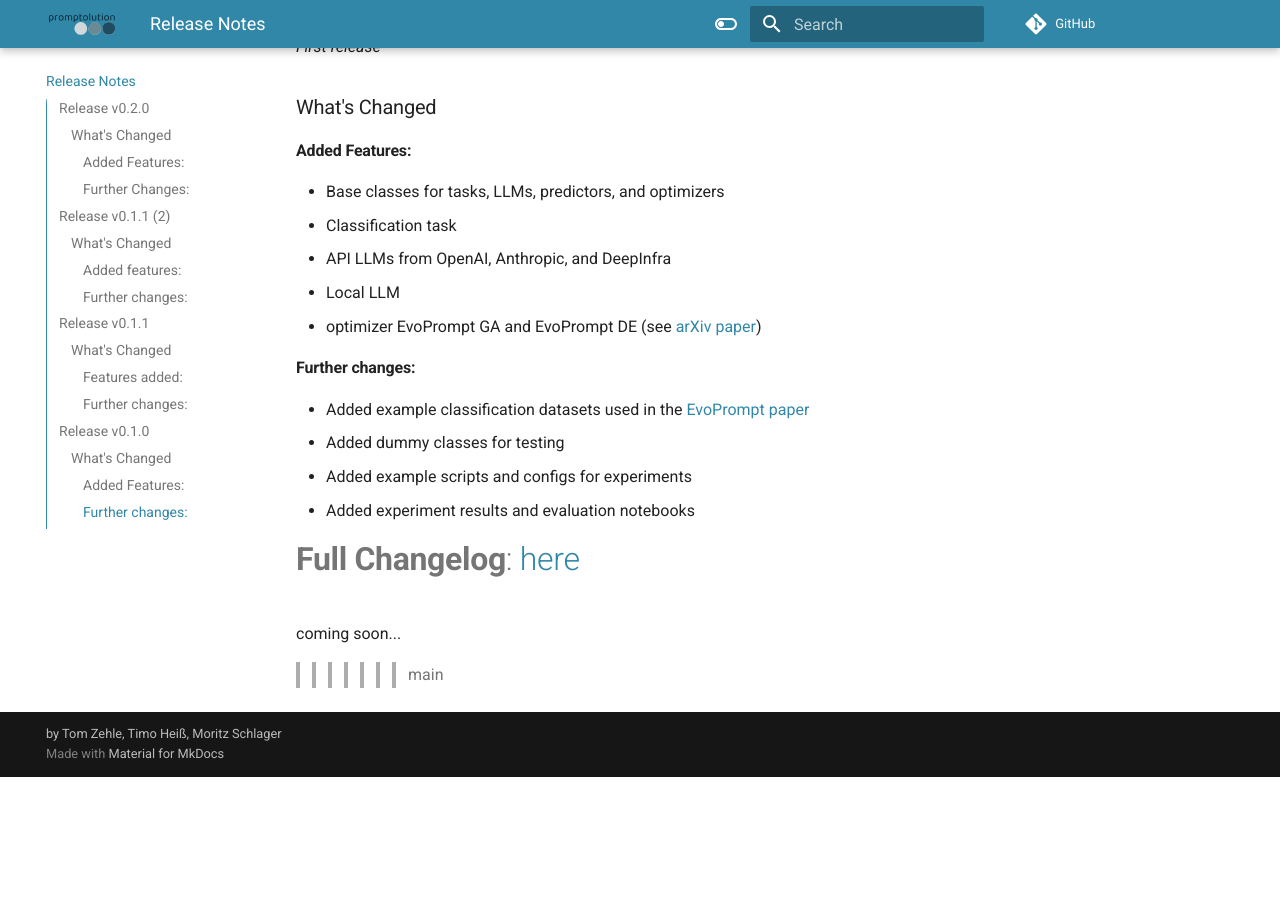
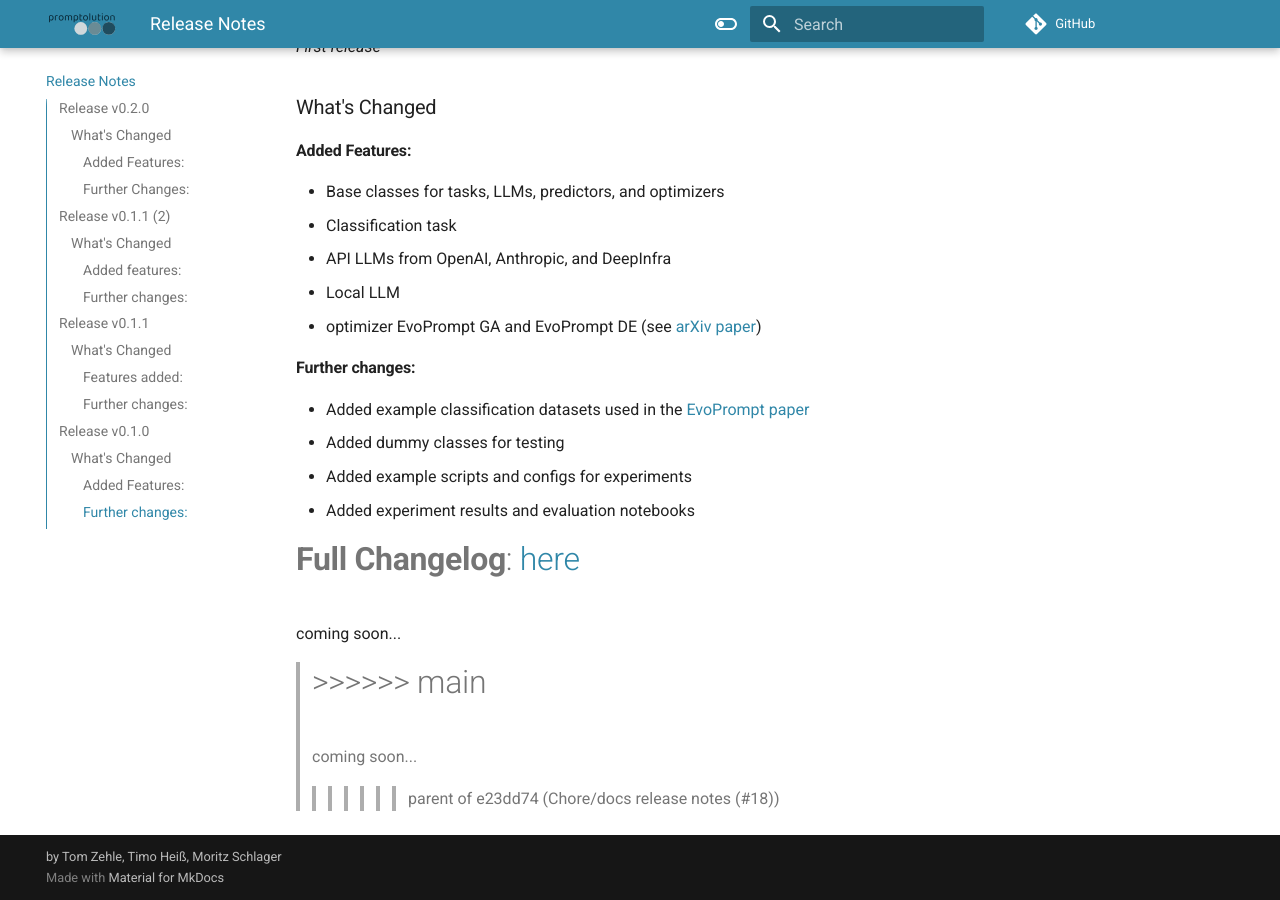
Before and after one commit to finitearth/promptolution, an MkDocs documentation site: the page built from docs/release-notes.md, in a window 1280 px wide and 900 px high, scrolled down 1633 px. Built offline with MkDocs 1.6.1 and Material for MkDocs 9.7.7, drawn with Linux system fonts in a browser that asks for light colours; comment, search, counter and statistics services are not loaded; before the commit the page ends 2410 px from its top, so only the background shows below that; some of the changed text lies outside the part shown.

```diff
--- a/docs/release-notes.md
+++ b/docs/release-notes.md
@@ -70,3 +71,6 @@
 =======
 coming soon...
 >>>>>>> main
+=======
+coming soon...
+>>>>>>> parent of e23dd74 (Chore/docs release notes (#18))
```
Also changed, not shown: other parts of docs/release-notes.md (+1 -0 lines).
